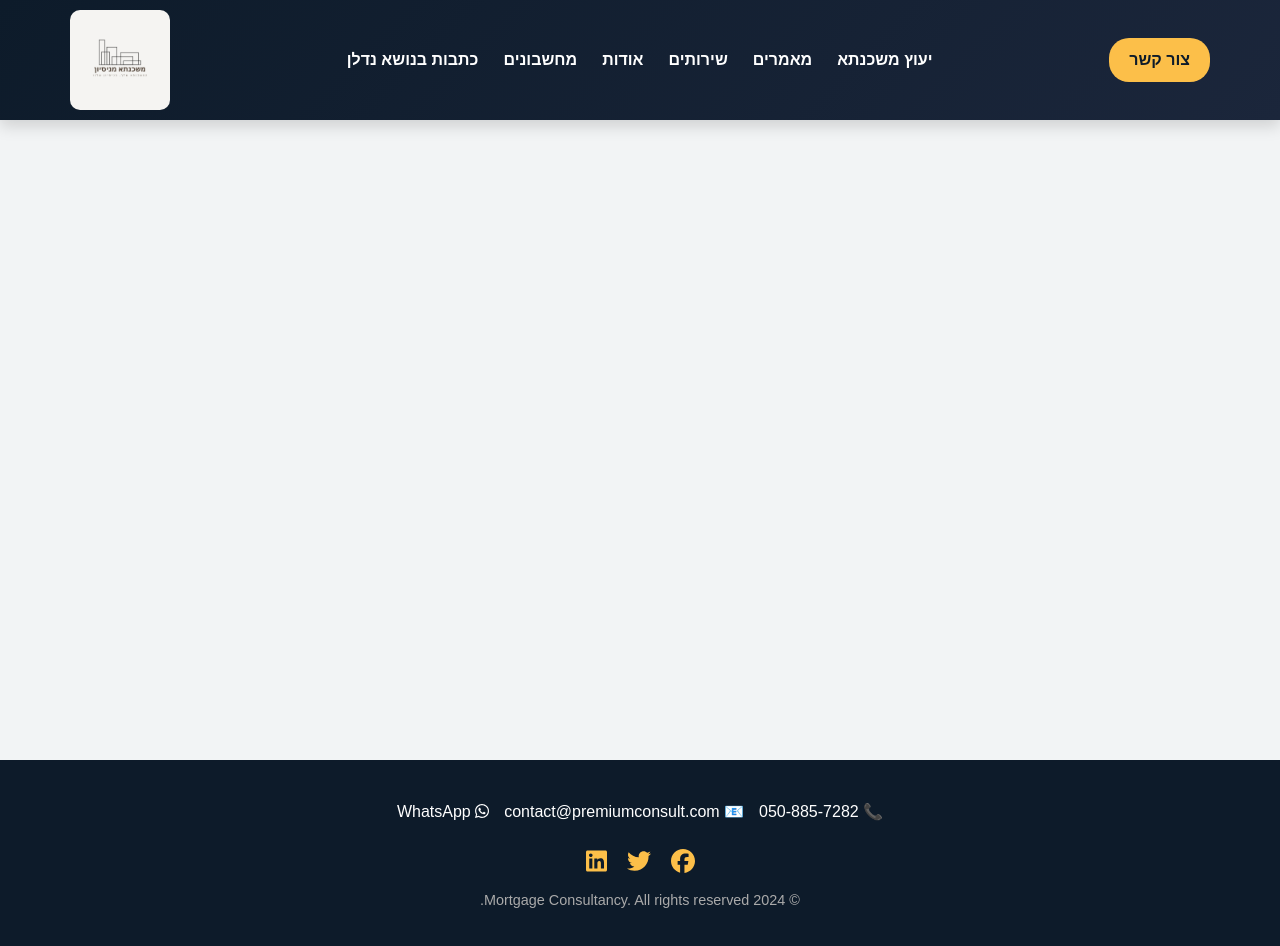
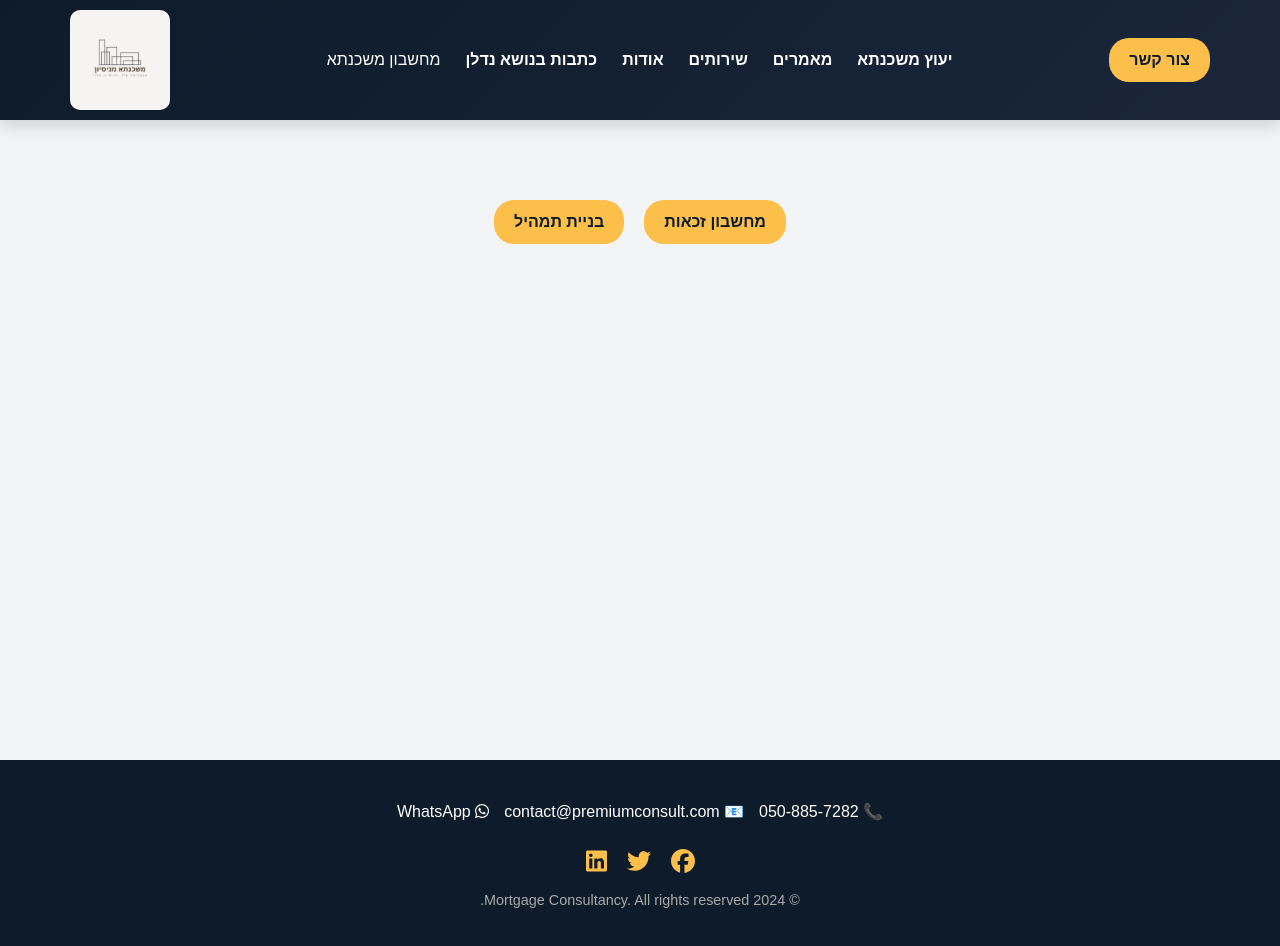
Before and after one commit to aviadazriel/special-web, a React (Create React App) app in the folder client/: page /calculator in a window 1280 px wide. Shown: the top 946 px of the page. Built offline with nearby package versions, Linux system fonts and the light colour scheme.

Commit message:
add calulators

```diff
--- a/client/src/App.js
+++ b/client/src/App.js
@@ -9,6 +9,8 @@ import Services from './pages/Services';
 import Contact from './pages/Contact';
 import ArticlePage from './pages/ArticlePage';
 import ArticleDetail from './pages/ArticleDetail';
+import CalculatorPage from './pages/CalculatorPage';
+
 import GlobalStyles from './GlobalStyles';
 
 
@@ -27,6 +29,7 @@ function App() {
             <Route path="/contact" element={<Contact />} />
             <Route path="/articles" element={<ArticlePage />} />
             <Route path="/article/:id" element={<ArticleDetail />} />
+            <Route path="/calculator" element={<CalculatorPage />} />
           </Routes>
         </MainContent>
         <Footer />
--- a/client/src/components/Header.js
+++ b/client/src/components/Header.js
@@ -17,8 +17,8 @@ const Header = () => {
           <StyledLink to="/services">שירותים</StyledLink>
           <StyledLink to="/about">אודות</StyledLink>
 
-          <StyledLink to="/about">מחשבונים</StyledLink>
           <StyledLink to="/about">כתבות בנושא נדלן</StyledLink>
+          <Link to="/calculator">מחשבון משכנתא</Link>
 
         </NavLinks>
 
--- /dev/null
+++ b/client/src/pages/CalculatorPage.js
@@ -0,0 +1,113 @@
+// CalculatorPage.js
+import React, { useState, useEffect } from 'react';
+import styled from 'styled-components';
+
+const CalculatorPage = () => {
+  const [selectedCalculator, setSelectedCalculator] = useState(null);
+
+  useEffect(() => {
+    let jQueryScript, script1, script2;
+
+
+    if (selectedCalculator) {
+      // Load jQuery first
+      jQueryScript = document.createElement('script');
+      jQueryScript.src = "https://cdnjs.cloudflare.com/ajax/libs/jquery/3.6.0/jquery.min.js";
+      jQueryScript.async = true;
+      document.body.appendChild(jQueryScript);
+
+      // Define the iframe resizer script
+      script1 = document.createElement('script');
+      script1.src = "https://cdnjs.cloudflare.com/ajax/libs/iframe-resizer/3.5.3/iframeResizer.contentWindow.min.js";
+      script1.async = true;
+
+      // Define the calculator script for both calculators
+      script2 = document.createElement('script');
+      script2.src = "https://www.snpv.co.il/media/js/external_calculators.js";
+      script2.async = true;
+
+      // Load the iframe resizer and calculator script after jQuery
+      jQueryScript.onload = () => {
+        document.body.appendChild(script1);
+        document.body.appendChild(script2);
+      };
+    }
+
+    // Cleanup function to remove the scripts safely
+    return () => {
+      if (jQueryScript && jQueryScript.parentNode) jQueryScript.parentNode.removeChild(jQueryScript);
+      if (script1 && script1.parentNode) script1.parentNode.removeChild(script1);
+      if (script2 && script2.parentNode) script2.parentNode.removeChild(script2);
+    };
+  }, [selectedCalculator]);
+
+  // Define data-type attribute based on the selected calculator
+  const calculatorDataType = selectedCalculator === 'calculator1'
+    ? 'eVNvV0tudC96Ry81V3RQNm4zeHZHdz09'
+    : selectedCalculator === 'calculator2'
+    ? 'T0lTTUxoYzZoR05hanhCR1JKck94dz09'
+    : null;
+
+
+  // Handles setting the selected calculator type
+  const handleCalculatorSelect = (calculatorType) => {
+    setSelectedCalculator(calculatorType);
+  };
+
+  return (
+    <CalculatorContainer>
+
+      {/* Calculator Selection Menu */}
+      <SelectionContainer>
+        <button onClick={() => handleCalculatorSelect('calculator1')}>מחשבון זכאות</button>
+        <button onClick={() => handleCalculatorSelect('calculator2')}>בניית תמהיל</button>
+      </SelectionContainer>
+
+      {/* Render selected calculator */}
+      {selectedCalculator && (
+        <CalculatorWrapper id="snpv_calc" data-type={calculatorDataType}>
+          {/* Calculator content will load here based on the chosen calculator */}
+        </CalculatorWrapper>
+      )}
+    </CalculatorContainer>
+  );
+};
+
+// Styled Components for styling the calculator container
+const CalculatorContainer = styled.div`
+  display: flex;
+  flex-direction: column;
+  align-items: center;
+  padding: 40px 20px;
+  max-width: 1200px;
+  margin: auto;
+  text-align: center;
+`;
+
+const SelectionContainer = styled.div`
+  margin-bottom: 20px;
+
+  button {
+    background-color: #fcbf49;
+    color: #0d1b2a;
+    padding: 10px 20px;
+    border: none;
+    border-radius: 20px;
+    font-weight: bold;
+    cursor: pointer;
+    margin: 0 10px;
+    transition: background-color 0.3s;
+
+    &:hover {
+      background-color: #f0a500;
+    }
+  }
+`;
+
+const CalculatorWrapper = styled.div`
+  width: 100%;
+  max-width: 1200px;
+  margin-top: 20px;
+`;
+
+export default CalculatorPage;
```
